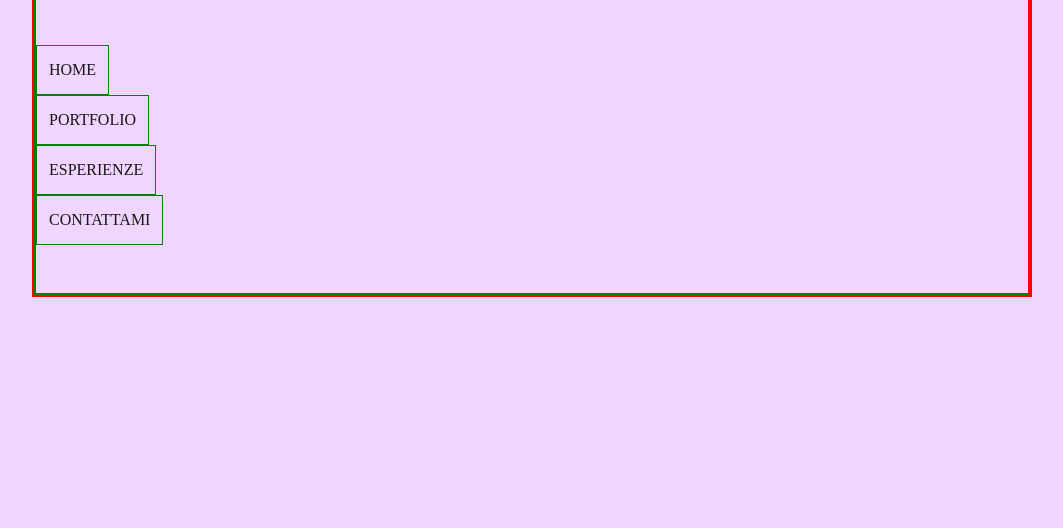
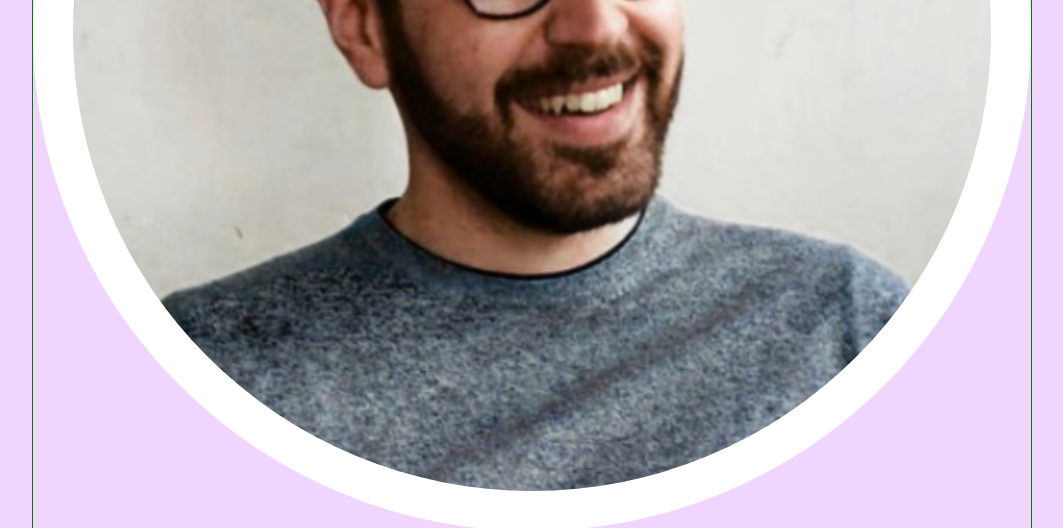
Before and after one commit to Blaser993/website, a plain HTML site: page index.html in a window 1280 px wide. Shown: the part 468-996 px from the top of the page, without its empty margins (108-1171 px from the left). Before the commit the page ends 800 px from the top, so only its background shows below. Drawn offline with Linux system fonts and the light colour scheme.

Commit message:
REFACT dimensione immagine

```diff
--- a/style.css
+++ b/style.css
@@ -28,12 +28,12 @@ body{
     color:#181617;
 }
 
-nav{
+/* nav{
     position: sticky;
     top: 0;
-}
+} */
 
-div{
+.debug{
     border: 1px solid red;
 }
 
@@ -44,7 +44,7 @@ div{
 _________________________________ */
 
 .container-full{
-    width: 100%;
+    max-width: fit-content;
     padding: 12px;
 }
 
@@ -53,12 +53,18 @@ _________________________________ */
     margin: auto;
 }
 
+.wrapper{
 
+    /* MAIN DIMENSIONE IMMAGINE */
+
+    width: 33%;
+    border: 1px solid violet;
+}
 
 .row{
     display: flex;
     flex-wrap: wrap;
-    text-align: left;
+
 }
 
 .column{
@@ -92,16 +98,15 @@ _________________________________ */
 }
 
 .hero__wrapper {
-
-    /* MAIN DIMENSIONE */
-    width: 33%;
-
+    width: 100%;
     padding-top: 100px;
     border-radius: 50%;
     aspect-ratio: 1;
     margin: 0 auto;
     position: relative;
     overflow: hidden;
+    align-self: flex-start;
+
 }
 
 
```
